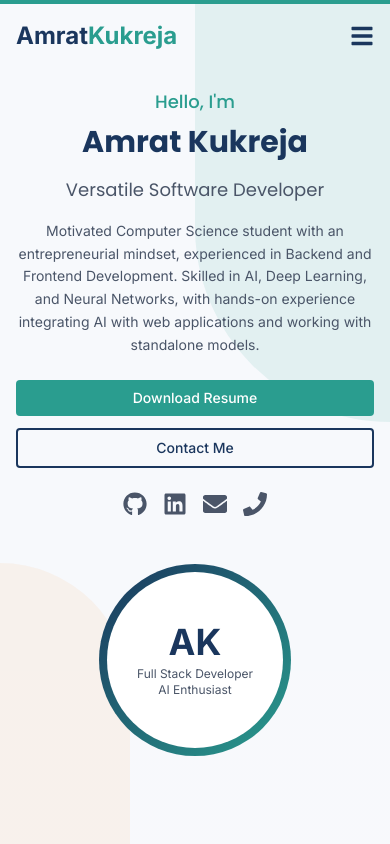
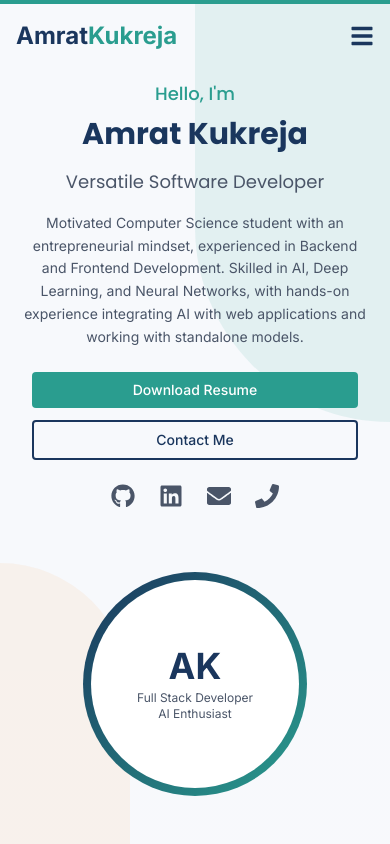
Before and after one commit to AmratKukreja/my_new_portfolio, a Next.js app: page / in a window 390 px wide. Shown: the top 844 px of the page. Built offline with nearby package versions, Linux system fonts and the light colour scheme.

Commit message:
Fix mobile layout: improve hero section spacing, prevent overflow, and optimize profile circle positioning

```diff
--- a/src/app/globals.css
+++ b/src/app/globals.css
@@ -39,6 +39,11 @@ body {
     )
     rgb(var(--background-start-rgb));
   font-family: 'Inter', sans-serif;
+  overflow-x: hidden;
+}
+
+html {
+  scroll-behavior: smooth;
 }
 
 h1, h2, h3, h4, h5, h6 {
@@ -291,3 +296,20 @@ h1, h2, h3, h4, h5, h6 {
     color: #f1f5f9 !important;
   }
 }
+
+/* Mobile specific optimizations */
+@media (max-width: 768px) {
+  .container-custom {
+    padding-left: 1rem;
+    padding-right: 1rem;
+  }
+
+  section {
+    min-height: auto;
+  }
+
+  #home {
+    padding-top: 4rem;
+    padding-bottom: 2rem;
+  }
+}
--- a/src/components/Hero.tsx
+++ b/src/components/Hero.tsx
@@ -5,7 +5,7 @@ import { FaGithub, FaLinkedin, FaEnvelope, FaPhone } from 'react-icons/fa';
 
 export default function Hero() {
   return (
-    <section id="home" className="min-h-screen flex items-center relative overflow-hidden">
+    <section id="home" className="min-h-screen flex items-center relative overflow-hidden py-8 sm:py-12">
       {/* Background particles or pattern */}
       <div className="absolute inset-0 z-0">
         <div className="absolute top-0 right-0 w-1/2 h-1/2 bg-[#2A9D8F]/10 rounded-bl-full"></div>
@@ -13,7 +13,7 @@ export default function Hero() {
       </div>
 
       <div className="container-custom relative z-10">
-        <div className="grid md:grid-cols-2 gap-12 items-center">
+        <div className="grid md:grid-cols-2 gap-8 sm:gap-12 items-center">
           <motion.div
             initial={{ opacity: 0, y: 20 }}
             animate={{ opacity: 1, y: 0 }}
@@ -27,31 +27,31 @@ export default function Hero() {
             <h3 className="text-lg sm:text-xl md:text-2xl mb-4 sm:mb-6 text-muted">
               Versatile Software Developer
             </h3>
-            <p className="mb-6 sm:mb-8 max-w-lg mx-auto md:mx-0 text-muted text-sm sm:text-base leading-relaxed">
+            <p className="mb-6 sm:mb-8 max-w-lg mx-auto md:mx-0 text-muted text-sm sm:text-base leading-relaxed px-2 sm:px-0">
               Motivated Computer Science student with an entrepreneurial mindset,
               experienced in Backend and Frontend Development. Skilled in AI, Deep
               Learning, and Neural Networks, with hands-on experience integrating AI with
               web applications and working with standalone models.
             </p>
 
-            <div className="flex flex-col sm:flex-row gap-3 sm:gap-4 justify-center md:justify-start">
+            <div className="flex flex-col sm:flex-row gap-3 sm:gap-4 justify-center md:justify-start px-4 sm:px-0">
               <a href="/resume.pdf" target="_blank" rel="noopener noreferrer" className="btn-primary text-center">
                 Download Resume
               </a>
               <a href="#contact" className="btn-secondary text-center">Contact Me</a>
             </div>
 
-            <div className="flex mt-6 sm:mt-8 gap-4 sm:gap-6 justify-center md:justify-start">
-              <a href="https://github.com/AmratKukreja" target="_blank" rel="noopener noreferrer" className="social-icon text-xl sm:text-2xl">
+            <div className="flex mt-6 sm:mt-8 gap-6 sm:gap-6 justify-center md:justify-start">
+              <a href="https://github.com/AmratKukreja" target="_blank" rel="noopener noreferrer" className="social-icon text-2xl hover:text-secondary transition-colors">
                 <FaGithub />
               </a>
-              <a href="https://linkedin.com/in/amrat-kukreja" target="_blank" rel="noopener noreferrer" className="social-icon text-xl sm:text-2xl">
+              <a href="https://linkedin.com/in/amrat-kukreja" target="_blank" rel="noopener noreferrer" className="social-icon text-2xl hover:text-secondary transition-colors">
                 <FaLinkedin />
               </a>
-              <a href="mailto:amratkukreja@gmail.com" className="social-icon text-xl sm:text-2xl">
+              <a href="mailto:amratkukreja@gmail.com" className="social-icon text-2xl hover:text-secondary transition-colors">
                 <FaEnvelope />
               </a>
-              <a href="tel:+923123205424" className="social-icon text-xl sm:text-2xl">
+              <a href="tel:+923123205424" className="social-icon text-2xl hover:text-secondary transition-colors">
                 <FaPhone />
               </a>
             </div>
@@ -61,10 +61,10 @@ export default function Hero() {
             initial={{ opacity: 0, scale: 0.9 }}
             animate={{ opacity: 1, scale: 1 }}
             transition={{ duration: 0.8, delay: 0.2 }}
-            className="relative"
+            className="relative mt-8 md:mt-0 flex justify-center"
           >
-            <div className="w-48 h-48 sm:w-64 sm:h-64 md:w-80 md:h-80 bg-gradient-to-br from-[#1A365D] to-[#2A9D8F] rounded-full mx-auto flex items-center justify-center">
-              <div className="w-44 h-44 sm:w-60 sm:h-60 md:w-76 md:h-76 rounded-full flex items-center justify-center text-center p-3 sm:p-4 bg-card">
+            <div className="w-56 h-56 sm:w-64 sm:h-64 md:w-80 md:h-80 bg-gradient-to-br from-[#1A365D] to-[#2A9D8F] rounded-full flex items-center justify-center">
+              <div className="w-52 h-52 sm:w-60 sm:h-60 md:w-76 md:h-76 rounded-full flex items-center justify-center text-center p-3 sm:p-4 bg-card">
                 <div>
                   <div className="text-4xl sm:text-5xl md:text-6xl mb-1 sm:mb-2 text-primary font-bold">AK</div>
                   <div className="text-xs sm:text-sm text-muted">Full Stack Developer</div>
```
